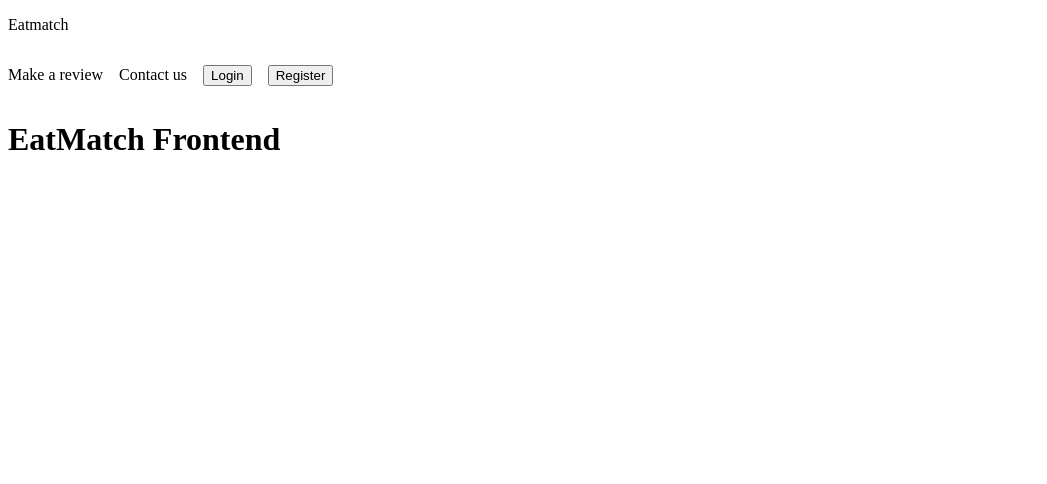
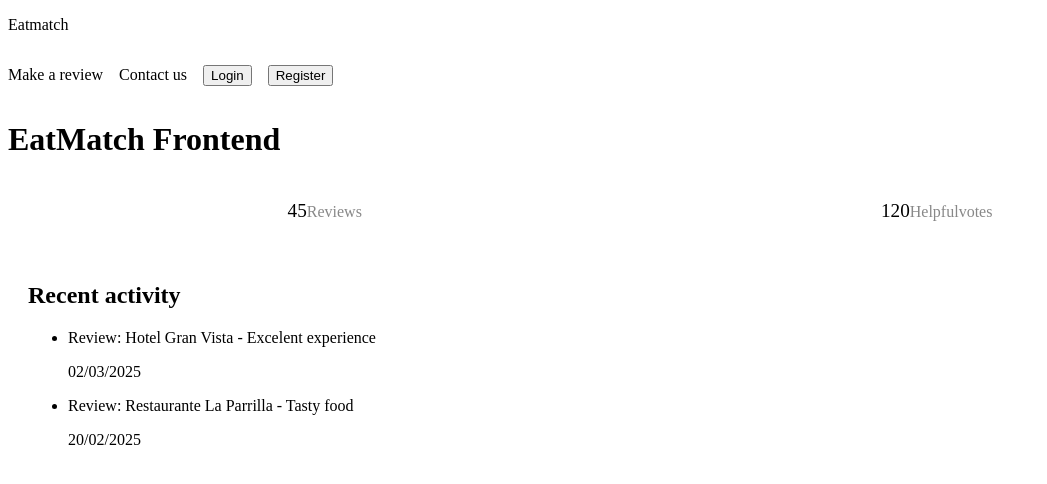
Before and after one commit to c0d3sh0rt4g3/EatMatch-Frontend, a Vue app: page / in a window 1280 px wide. Shown: the top 484 px of the page, without its empty margins (0-1047 px from the left). Built offline with nearby package versions, Linux system fonts and the light colour scheme; the HTML template or start-up script is replaced by a standard one.

Commit message:
Made profile page structure

```diff
--- a/src/App.vue
+++ b/src/App.vue
@@ -3,15 +3,17 @@ import {defineComponent} from "vue";
 import Login from "@/components/Login.vue";
 import Register from "@/components/Register.vue";
 import Header from "@/components/Header.vue";
+import Profile from "@/views/Profile.vue";
 
 export default defineComponent({
-  components: {Header, Register, Login}
+  components: {Profile, Header, Register, Login}
 })
 </script>
 
 <template>
   <Header/>
   <h1>EatMatch Frontend</h1>
+  <Profile/>
 </template>
 
 <style scoped>
--- a/src/views/Profile.vue
+++ b/src/views/Profile.vue
@@ -1,13 +1,76 @@
+<template>
+  <!-- Sección de estadísticas del usuario -->
+<section class="profile-stats">
+  <div class="stat">
+    <span class="number">{{ user.reviews }}</span>
+    <span class="label">Reviews</span>
+  </div>
+  <div class="stat">
+    <span class="number">{{ user.helpfulVotes }}</span>
+    <span class="label">Helpfulvotes</span>
+  </div>
+</section>
+
+<section class="activity-history">
+  <h2>Recent activity</h2>
+  <ul>
+    <li v-for="activity in user.activities" :key="activity.id" class="activity-item">
+      <p>{{ activity.type }}: {{ activity.content }}</p>
+      <p>{{ activity.date}}</p>
+    </li>
+  </ul>
+</section>
+</template>
+
 <script>
 export default {
-  name: "Profile"
-}
+  name: "TripAdvisorProfile",
+  data() {
+    return {
+      user: {
+        name: "Juan Pérez",
+        location: "Madrid, Spain",
+        avatar: "https://via.placeholder.com/100",
+        coverPhoto: "https://via.placeholder.com/800x200",
+        reviews: 45,
+        helpfulVotes: 120,
+        activities: [
+          { id: 1, type: "Review", content: "Hotel Gran Vista - Excelent experience", date: "02/03/2025" },
+          { id: 2, type: "Review", content: "Restaurante La Parrilla - Tasty food", date: "20/02/2025" }
+        ]
+      }
+    };
+  }
+};
 </script>
 
-<template>
+<style scoped>
+.profile-stats {
+  display: flex;
+  justify-content: space-around;
+  padding: 20px;
+}
+.stat {
+  text-align: center;
+}
+.number {
+  font-size: 1.2em;
+}
+.label {
+  color: #888;
+}
 
-</template>
-
-<style scoped>
-
+/* Historial de actividades */
+.activity-history {
+  padding: 20px;
+}
+.activity-item {
+  margin-bottom: 15px;
+}
+.activity-item p {
+  margin-bottom: 5px;
+}
+.activity-item small {
+  color: #999;
+}
 </style>
```
